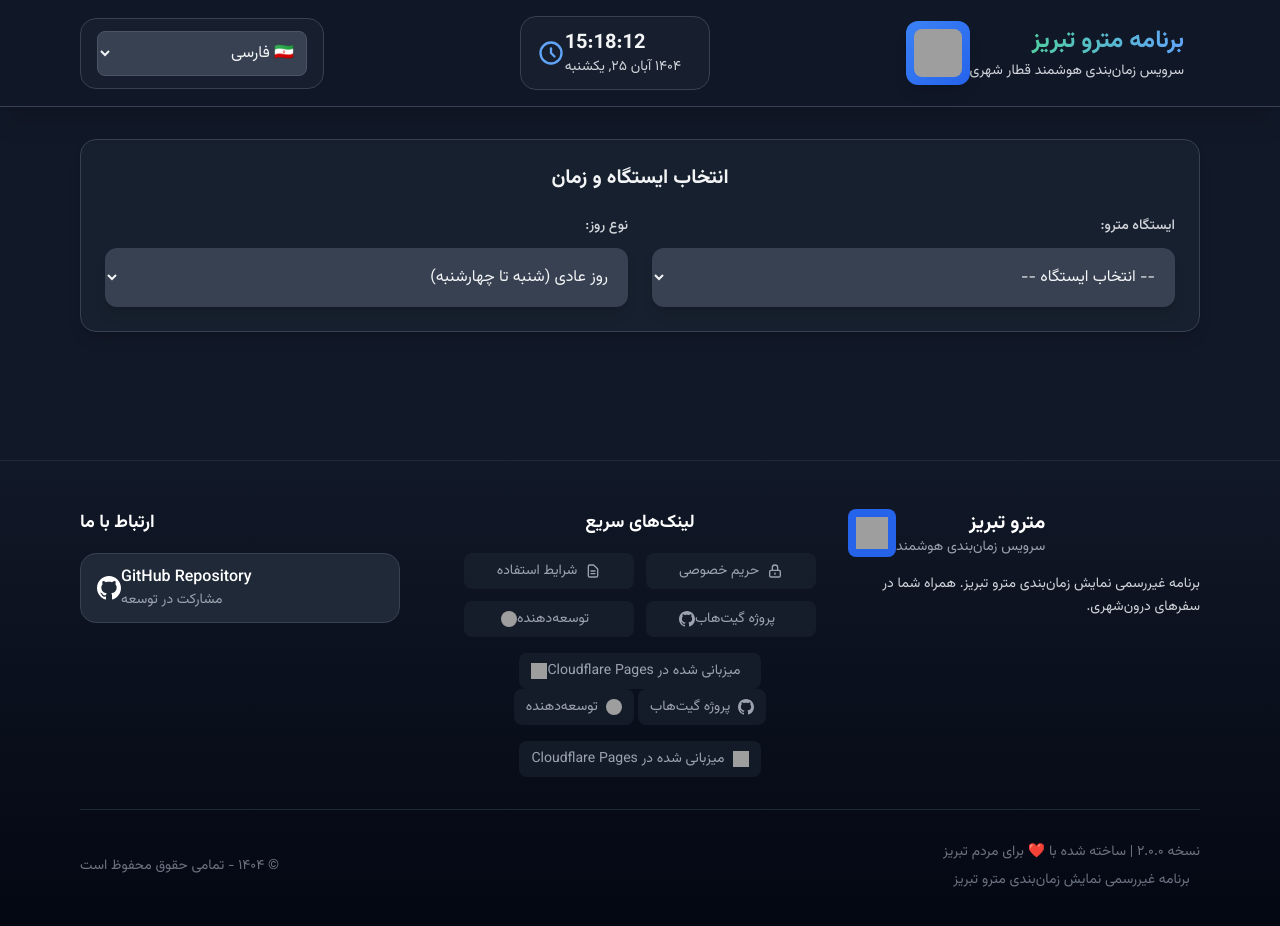
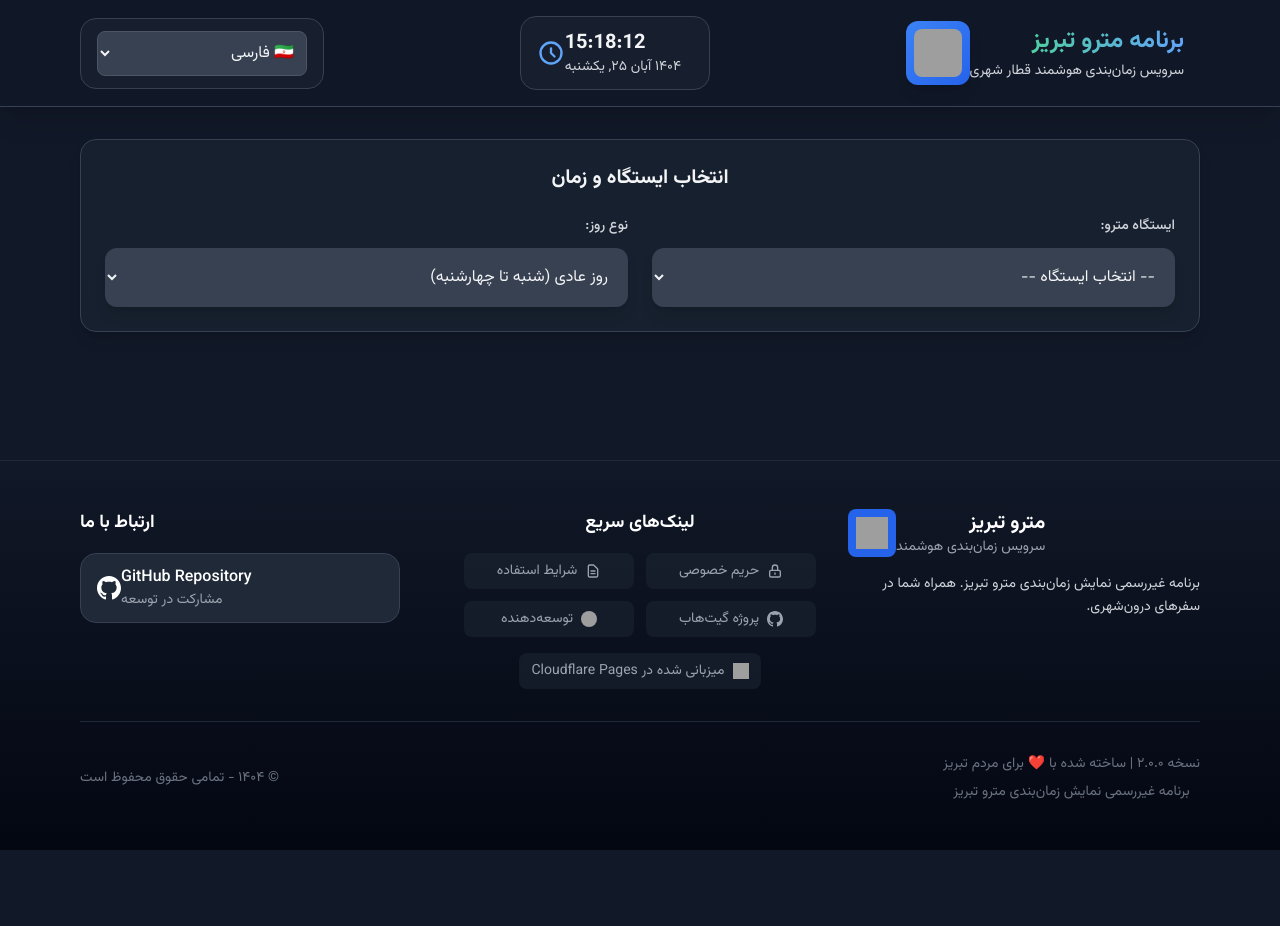
Before and after one commit to pourjanali/TimeMetro, a plain HTML site: page index.html in a window 1280 px wide. After the commit the page ends 850 px from the top, so only its background shows below. Drawn offline with nearby package versions, Linux system fonts and the light colour scheme; grey boxes are pictures that could not be loaded.

Commit message:
Remove duplicate GitHub and developer links
Cleaned up the index.html by removing redundant GitHub project and developer links, as well as an extra hosting badge. This reduces clutter and ensures only a single instance of each link is present.

```diff
--- a/index.html
+++ b/index.html
@@ -708,34 +708,6 @@
 
                         <!-- GitHub Project -->
                         <a href="https://github.com/pourjanali/TimeMetro" target="_blank" rel="noopener noreferrer"
-                            class="inline-flex items-center justify-center space-x-2 space-x-reverse text-gray-400 hover:text-purple-400 transition-colors duration-200 bg-gray-800/50 rounded-lg px-3 py-2 text-sm flex-direction-aware">
-                            <svg class="w-4 h-4" fill="currentColor" viewBox="0 0 24 24">
-                                <path
-                                    d="M12 0c-6.626 0-12 5.373-12 12 0 5.302 3.438 9.8 8.207 11.387.599.111.793-.261.793-.577v-2.234c-3.338.726-4.033-1.416-4.033-1.416-.546-1.387-1.333-1.756-1.333-1.756-1.089-.745.083-.729.083-.729 1.205.084 1.839 1.237 1.839 1.237 1.07 1.834 2.807 1.304 3.492.997.107-.775.418-1.305.762-1.604-2.665-.305-5.467-1.334-5.467-5.931 0-1.311.469-2.381 1.236-3.221-.124-.303-.535-1.524.117-3.176 0 0 1.008-.322 3.301 1.23.957-.266 1.983-.399 3.003-.404 1.02.005 2.047.138 3.006.404 2.291-1.552 3.297-1.23 3.297-1.23.653 1.653.242 2.874.118 3.176.77.84 1.235 1.911 1.235 3.221 0 4.609-2.807 5.624-5.479 5.921.43.372.823 1.102.823 2.222v3.293c0 .319.192.694.801.576 4.765-1.589 8.199-6.086 8.199-11.386 0-6.627-5.373-12-12-12z" />
-                            </svg>
-                            <span id="github-project-text">پروژه گیت‌هاب</span>
-                        </a>
-
-                        <!-- Developer -->
-                        <a href="https://pourjanali.ir" target="_blank" rel="noopener noreferrer"
-                            class="inline-flex items-center justify-center space-x-2 space-x-reverse text-gray-400 hover:text-green-400 transition-colors duration-200 bg-gray-800/50 rounded-lg px-3 py-2 text-sm flex-direction-aware">
-                            <img src="https://pourjanali.ir/images/logo.png" alt="pourjanali"
-                                class="h-4 w-4 rounded-full">
-                            <span id="developer-text">توسعه‌دهنده</span>
-                        </a>
-                    </div>
-
-                    <!-- Hosting Badge -->
-                    <div class="mt-4">
-                        <a href="https://pages.cloudflare.com/" target="_blank" rel="noopener noreferrer"
-                            class="inline-flex items-center justify-center space-x-2 space-x-reverse text-gray-400 hover:text-blue-400 transition-colors duration-200 bg-gray-800/50 rounded-lg px-3 py-2 text-sm flex-direction-aware">
-                            <img src="https://pages.cloudflare.com/resources/logo/logo.svg" alt="Cloudflare Pages"
-                                class="h-4 w-4">
-                            <span id="hosting-text">میزبانی شده در Cloudflare Pages</span>
-                        </a>
-
-                        <!-- GitHub Project -->
-                        <a href="https://github.com/pourjanali/TimeMetro" target="_blank" rel="noopener noreferrer"
                             class="inline-flex items-center justify-center space-x-2 space-x-reverse text-gray-400 hover:text-purple-400 transition-colors duration-200 bg-gray-800/50 rounded-lg px-3 py-2 text-sm">
                             <svg class="w-4 h-4" fill="currentColor" viewBox="0 0 24 24">
                                 <path
```
